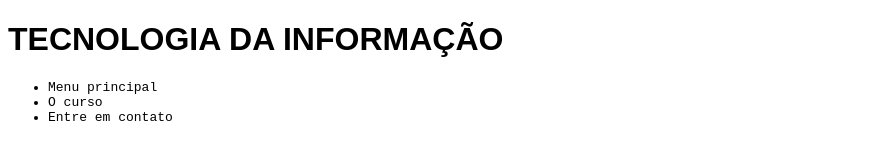
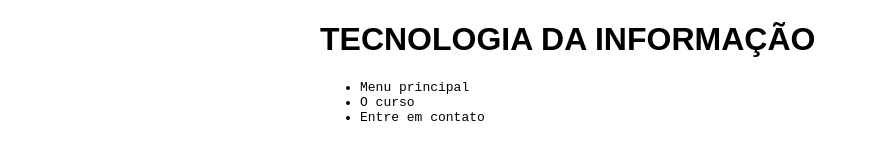
Before and after one commit to adriano408rms/tecinfo, a plain HTML site: page index.html in a window 1280 px wide. Shown: the whole page, without its empty margins (0-869 px from the left). Drawn offline with Linux system fonts and the light colour scheme.

Commit message:
Inserindo titulo e diminuindo tamanho da pagina

```diff
--- a/estilo.css
+++ b/estilo.css
@@ -5,3 +5,7 @@ h1{
 li{
 	font-family: monospace;
 }
+body{
+	width: 50%;
+	margin: auto;
+}
--- a/index.html
+++ b/index.html
@@ -7,6 +7,8 @@
 	<meta charset="utf-8">
 	<meta name="description" content="TECINFO">
 	<meta name="keywords" content="TECNOLOGIA DA INFORMAÇÃO">
+
+	<title>Curso Tecinfo</title>
 </head>
 <body>
 	<h1>TECNOLOGIA DA INFORMAÇÃO</h1>
```
Also changed, not shown: 1 other file.
